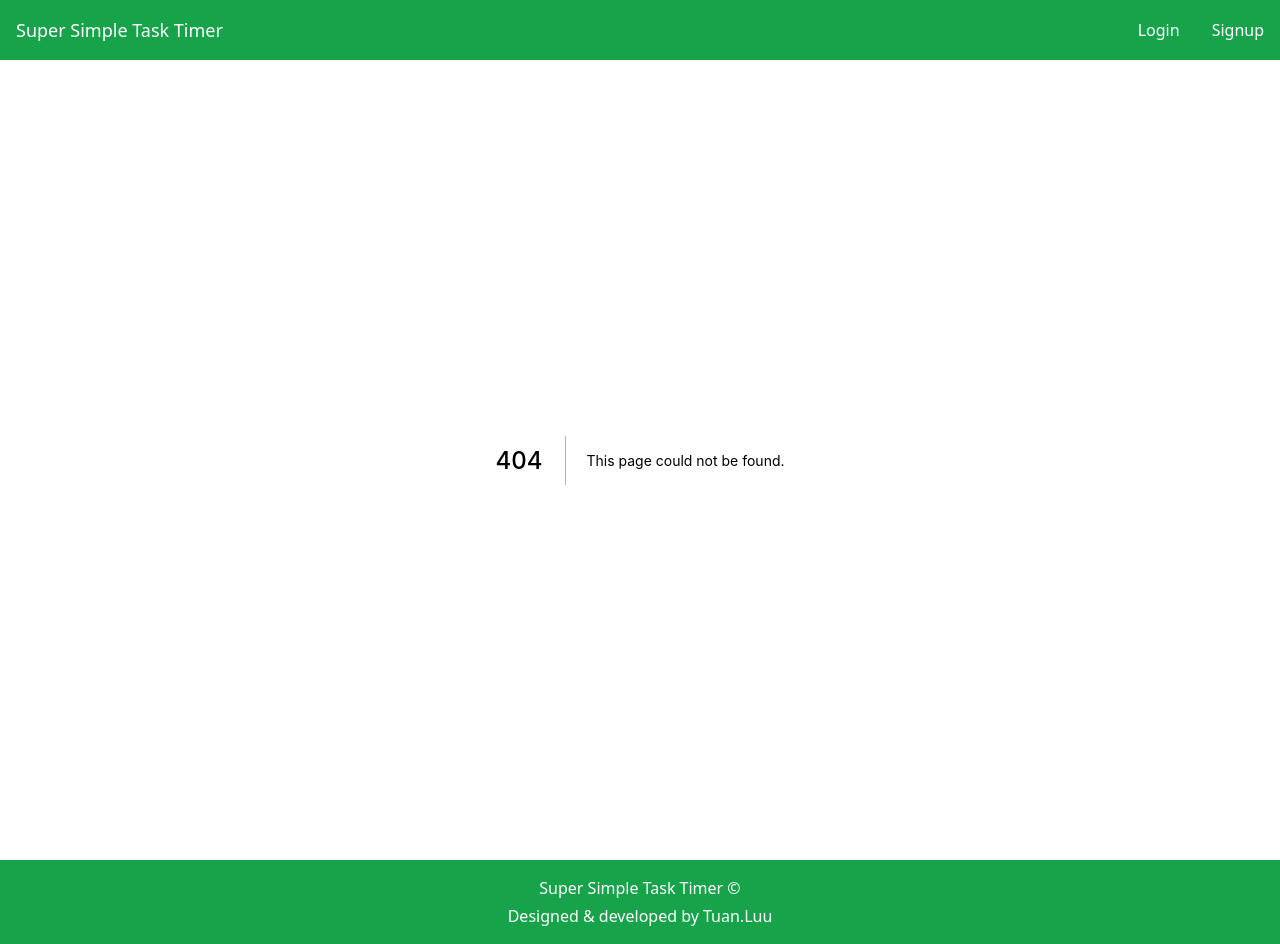
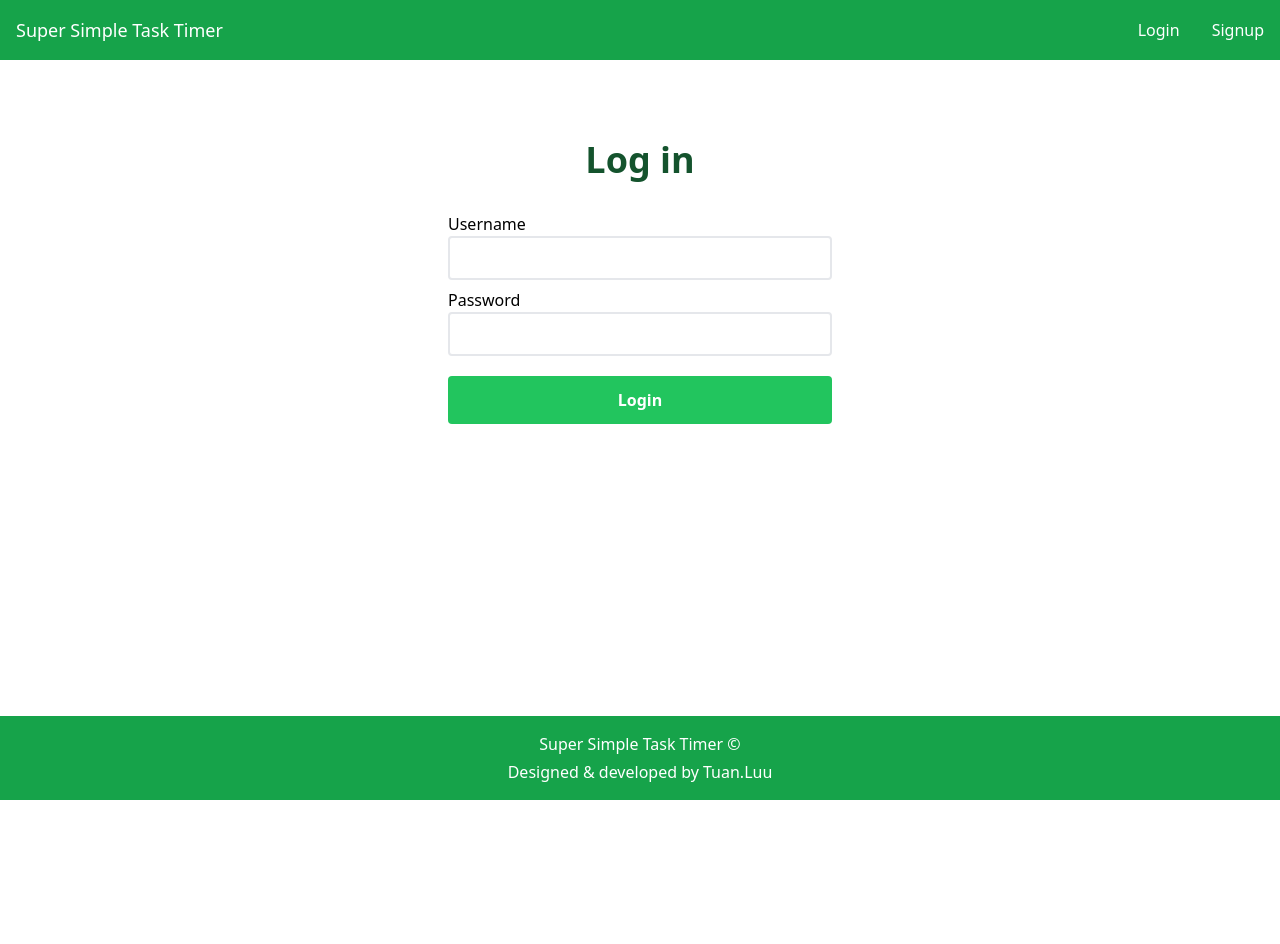
Before and after one commit to tuanluu-agilityio/timer-app, a Next.js app: page /login in a window 1280 px wide. Before the commit this address had no page. After the commit the page ends 800 px from the top, so only its background shows below. Built offline with nearby package versions, Linux system fonts and the light colour scheme.

Commit message:
Create a loginpage

```diff
--- /dev/null
+++ b/src/components/login-page/LoginForm.tsx
@@ -0,0 +1,70 @@
+import { useContext, useState } from 'react'
+import { LabelAndInput } from '../Form'
+import Button from '../Button'
+import Alert from '../Alert'
+import { UserContext } from '../../contexts/UserContext'
+import { harperFetchJWTTokens } from '../../utils/harperdb/fetchJWTTokens'
+
+const LoginForm = () => {
+  const [username, setUsername] = useState('')
+  const [password, setPassword] = useState('')
+  const [error, setErrors] = useState('')
+  const user = useContext(UserContext)
+
+  const handleSubmit = async (e: React.FormEvent) => {
+    e.preventDefault()
+    setErrors("")
+
+    if (!username || !password) {
+      setErrors("Please enter a username and password")
+      return
+    }
+
+    try {
+      const { response, result } = await harperFetchJWTTokens(username, password)
+      const { status } = response
+      const accessToken = result.operation_token
+      if (status === 200 && accessToken) {
+        authenticateUser(username, accessToken)
+      } else if (status === 401) {
+        setErrors("Check your username and password are correct")
+      } else {
+        setErrors("Whoops, something went wrong")
+      }
+    } catch (error) {
+      console.log(error)
+      setErrors("Whoops, something went wrong :(")
+    }
+  }
+
+  const authenticateUser = (username: string, accessToken: string) => {
+    user.setUsername(username)
+    localStorage.setItem('access_token', accessToken)
+  }
+
+  return (
+    <form className="w-full sm:w-96" onSubmit={handleSubmit}>
+      <LabelAndInput
+        label="Username"
+        inputType="text"
+        inputName="username"
+        handleChange={(e) => setUsername(e.target.value)}
+        value={username}
+      />
+      <LabelAndInput
+        label="Password"
+        inputType="password"
+        inputName="password"
+        handleChange={(e) => setPassword(e.target.value)}
+        value={password}
+      />
+      <Button color="success" extraClasses="w-full mt-3 py-3 font-semibold">
+        Login
+      </Button>
+
+      {error && <Alert type="danger">{error}</Alert>}
+    </form>
+  )
+}
+
+export default LoginForm
--- /dev/null
+++ b/src/pages/login.tsx
@@ -0,0 +1,27 @@
+import { useContext } from "react"
+import type { NextPage } from "next"
+import { UserContext } from "../contexts/UserContext"
+import PageHeading from "../components/PageHeading"
+import LoginForm from "../components/login-page/LoginForm"
+
+const Login: NextPage = () => {
+  const { username } = useContext(UserContext)
+
+  return (
+    <div className="grow flex flex-col items-center mt-20">
+      {username ? (
+        <p>
+          You are logged in as {" "}
+          <span className="text-green-600 font-semibold">{username}</span>
+        </p>
+      ) : (
+        <>
+          <PageHeading extraClasses="text-center mb-8">Log in</PageHeading>
+          <LoginForm />
+        </>
+      )}
+    </div>
+  )
+}
+
+export default Login
```
